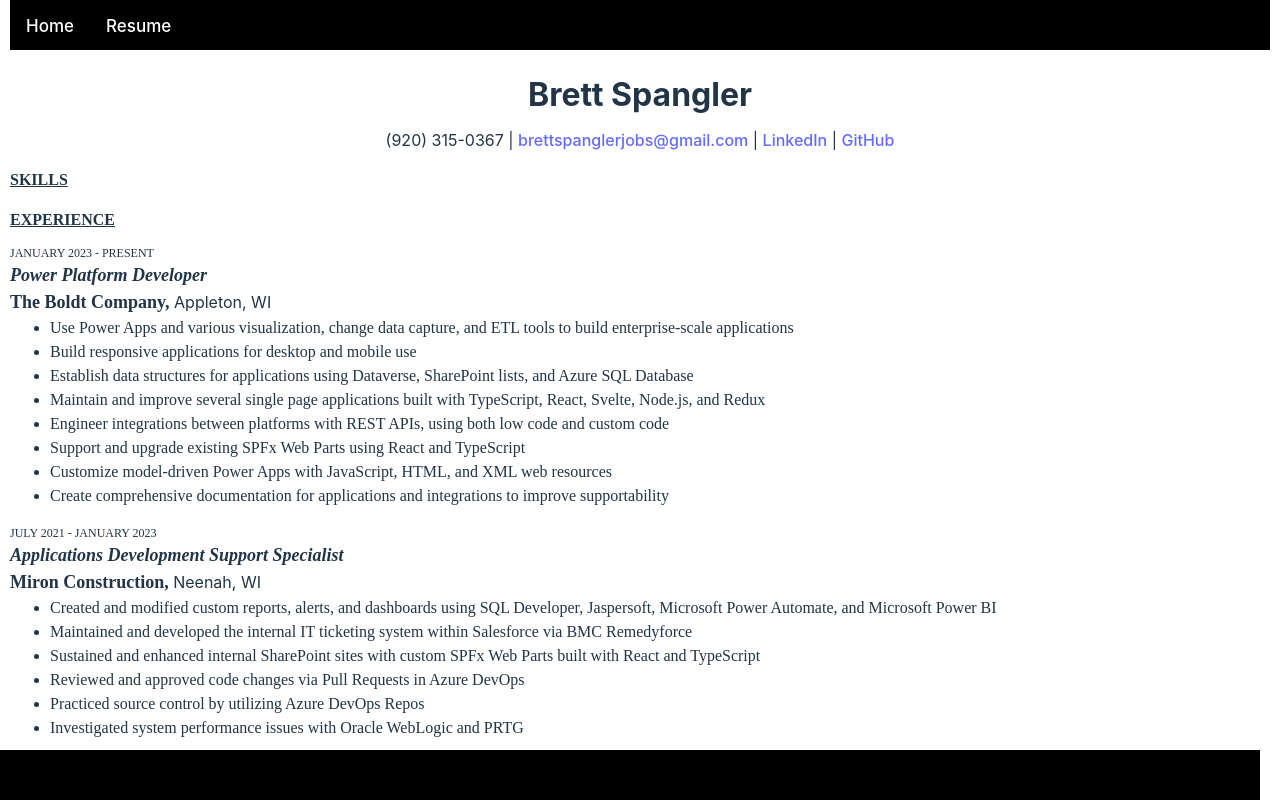
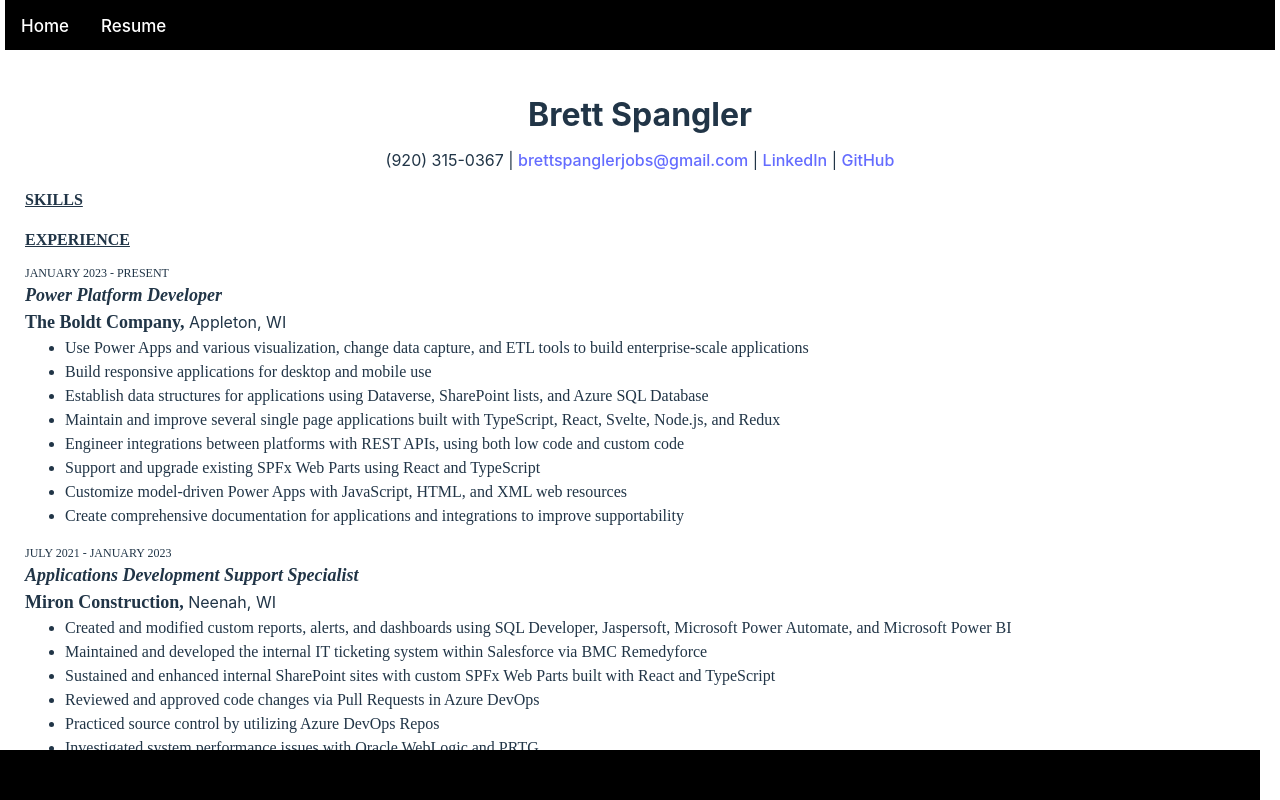
Before and after one commit to bspangler21/PersonalWebsite, a React (Vite) app: page /#/Resume in a window 1280 px wide. Shown: the top 800 px of the page. Built offline with nearby package versions, Linux system fonts and the light colour scheme; what @fluentui/font-icons-mdl2 would draw is missing.

Commit message:
Fill space and make scrolling appear correctly

```diff
--- a/src/pages/Resume.tsx
+++ b/src/pages/Resume.tsx
@@ -5,7 +5,7 @@
 
 function Resume() {
 	return (
-		<>
+		<div className={utilStyles.container}>
 			<div>
 				<h2>Brett Spangler</h2>
 				<p>
@@ -93,7 +93,7 @@
 					</a>
 				</p>
 			</div>
-		</>
+		</div>
 	);
 }
 
--- a/src/styles/header.module.css
+++ b/src/styles/header.module.css
@@ -1,7 +1,7 @@
 .topnav {
   overflow: hidden;
   background-color: #000000;
-  width: calc(100vw - 20px);
+  width: calc(100vw - 10px);
   height: 50px;
 }
 
```
